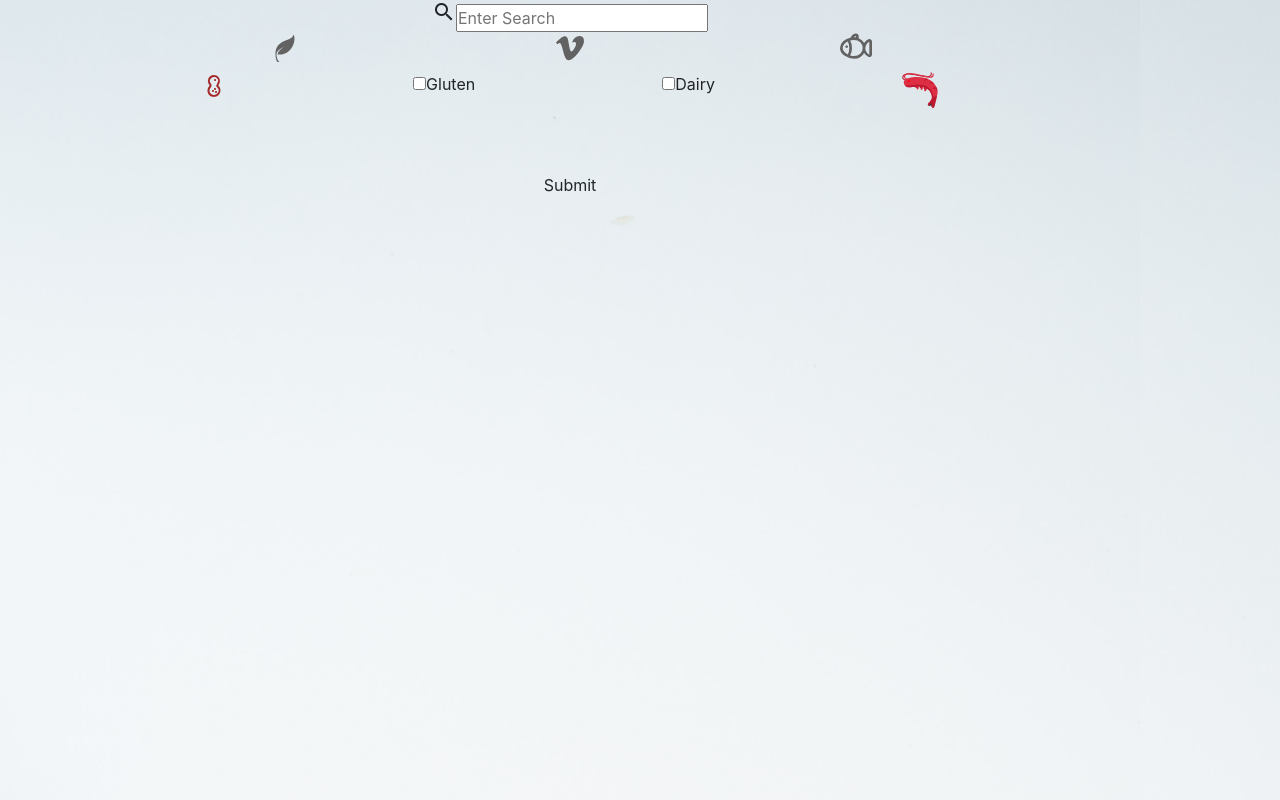
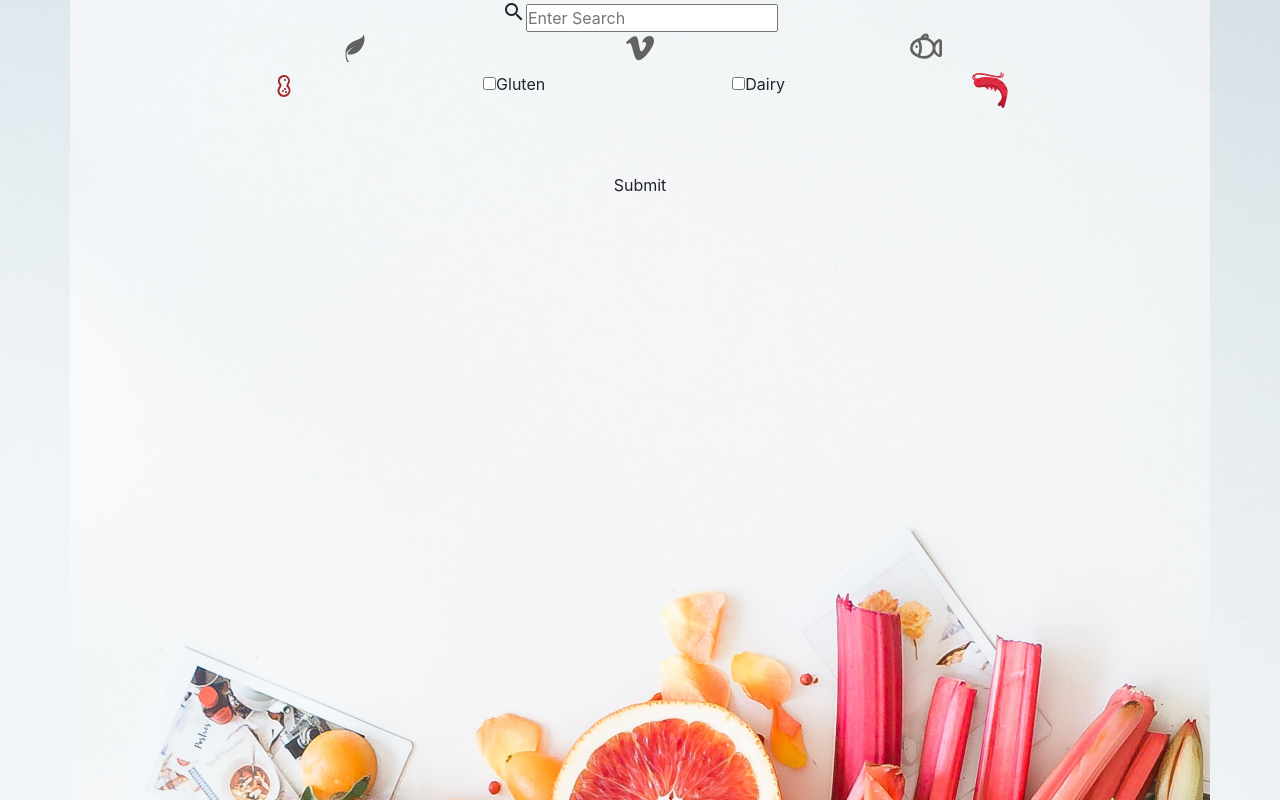
Before and after one commit to sahibak/Capstone, a React (Create React App) app in the folder client/: page /search in a window 1280 px wide. Built offline with nearby package versions, Linux system fonts and the light colour scheme.

Commit message:
recipe page styling done except emotions

```diff
--- a/client/src/Components/recipeCard/recipeCard.js
+++ b/client/src/Components/recipeCard/recipeCard.js
@@ -54,13 +54,14 @@ export default class RecipeCard extends React.Component{
                     {/* actual image for the recipe */}
                     <img className="z-depth-4 ingredient__heroImage" src={this.props.recipesData[this.props.count]["image"]} alt=""/>
                      {/* <img className="z-depth-2 ingredient__heroImage" src={Crop} alt=""/> */}
-                    {/* <p>{this.props.recipesData[this.props.count]["name"]}</p> */}
                     {/* {this.displayIngredients()} */}
-                    {/* <div className="emotions">
-                        <img src={Like} height="50px" width="50px"></img>
-                        <img src={Dislike} height="50px" width="50px"></img>
-                    </div> */}
+                    <div className="emotions">
+                        <img src={Like} height="20px" width="20px"></img>
+                        <img src={Dislike} height="20px" width="20px"></img>
+                    </div>
+                    <p className="btn btn-light font-weight-bold">{this.props.recipesData[this.props.count]["name"]}</p>
                 </article>
+                <button className="btn btn-dark font-weight-bold">Add To Cart</button>
                 {/* <ul>{this.displayRecipeSteps()}</ul> */}
             </>
         )
--- a/client/src/Components/recipeCard/recipeCardStyle.scss
+++ b/client/src/Components/recipeCard/recipeCardStyle.scss
@@ -40,14 +40,15 @@
         border-radius: 50%;
         position: relative;
         top: -20vh;
-        border: black 2px solid;
-
+        object-fit: cover;
     }
 }
 
 .emotions{
     display: flex;
     justify-content: space-between;
-    width:150px;
-    height: 150px;
+    /* justify-content: space-between; */
+    width: 80px;
+    height: 50px;
+    // justify-content: center;
 }
--- a/client/src/Components/recipes/recipes.js
+++ b/client/src/Components/recipes/recipes.js
@@ -45,7 +45,7 @@ export default class Recipes extends React.Component{
     render(){
         if(this.props.dataCaptured === true){
             return(
-                <section>
+                <section className="body">
                     {/* <p className="oval"></p> */}
                     {/* <button className="btn btn-success">test</button> */}
                     <RecipeImageBckgrnd className="circle" recipeAdd ={this.recipeAdd} recipeSwipe={this.recipeSwipe} recipeImage={this.props.recipesData[this.state.count]["image"]}></RecipeImageBckgrnd>
--- a/client/src/Components/searchPage/searchPageStyle.scss
+++ b/client/src/Components/searchPage/searchPageStyle.scss
@@ -1,12 +1,12 @@
-.space-between{
+.space-between {
   display: flex;
   justify-content: space-evenly;
 }
-.submit-btn{
+.submit-btn {
   margin-top: 50px;
 }
 
-.traditional{
+.traditional {
   display: none;
 }
 
@@ -15,27 +15,24 @@
   display: none;
 }
 
-.fancy-checkbox input[type="checkbox"]:checked ~ .checked
-{
+.fancy-checkbox input[type="checkbox"]:checked ~ .checked {
   display: inline-block;
 }
 
-.fancy-checkbox input[type="checkbox"]:checked ~ .unchecked
-{
+.fancy-checkbox input[type="checkbox"]:checked ~ .unchecked {
   display: none;
 }
 
-.container{
+.container {
   background-image: url("../../assets/background.jpg");
   background-size: cover;
   background-repeat: no-repeat;
-    width:100%;
-    height: 100vh;
-    position: fixed;
-    bottom: 0;
+  background-position: bottom;
+  width: 100%;
+  min-height: 100vh;
   text-align: center;
 }
 
-.form{
-    padding-top:50px;
+.form {
+  padding-top: 50px;
 }
```
Also changed, not shown: client/src/Components/recipes/recipeStyle.scss (+5 -9 lines), 1 other file (tests, documents, lock files or other folders). Lines whose indentation alone changed are shown as unchanged.
